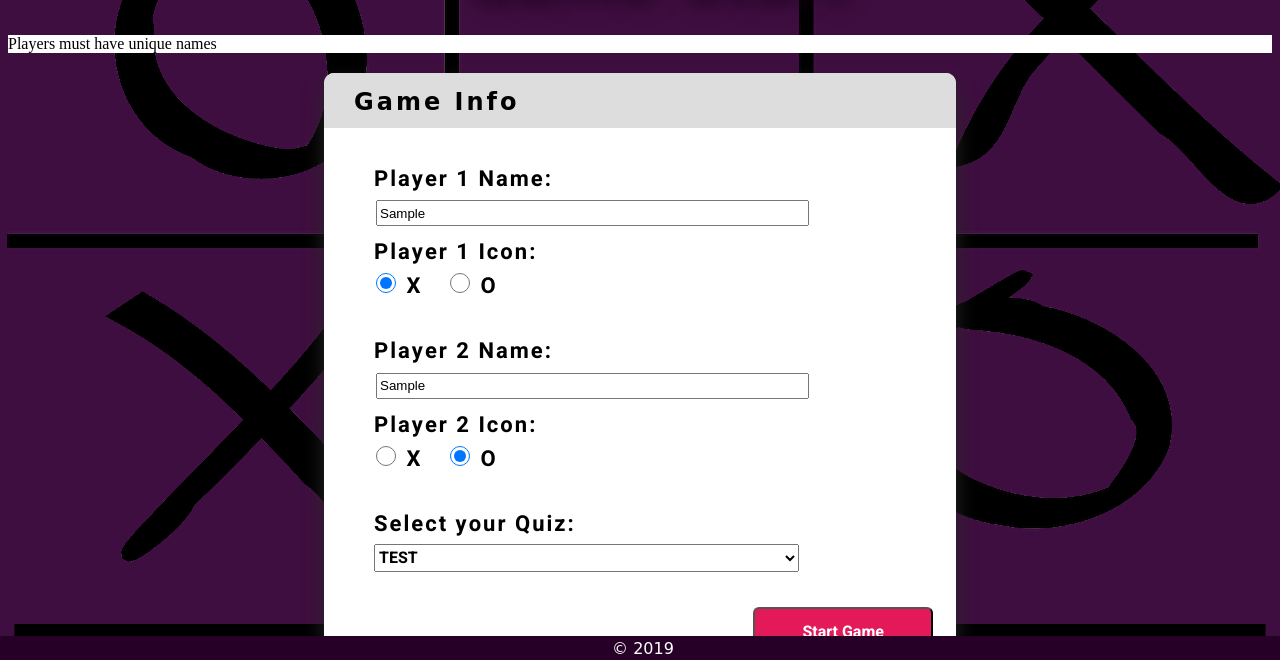
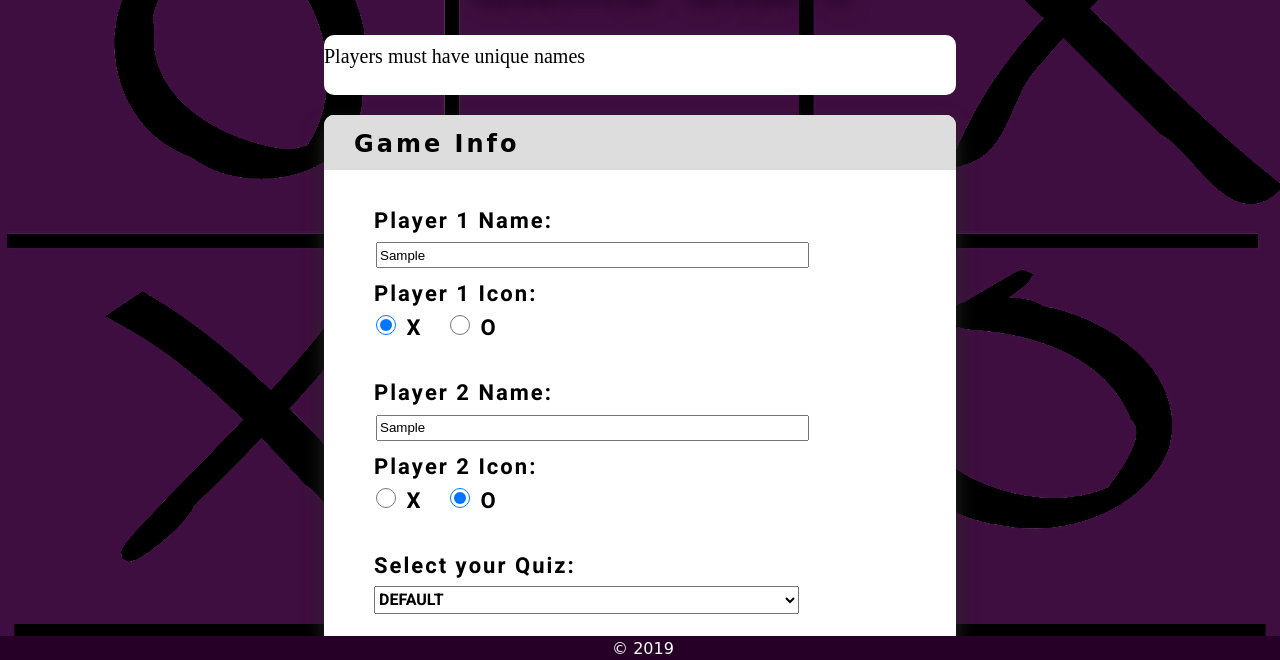
Before and after one commit to devonhackley/ticTacQuiz, a plain HTML site: page gamestart.html in a window 1280 px wide. Both pictures are taken after typing "Sample", "Sample" into the empty fields and a click on the button "Start Game". Shown: the part 139-799 px from the top of the page. Drawn offline with Linux system fonts and the light colour scheme; a web font is replaced by a local one.

Commit message:
added styling to error box

```diff
--- a/css/style.css
+++ b/css/style.css
@@ -434,3 +434,11 @@ th, td{
   display: none;
   background: #fff;
 }
+.error {
+  width: 50%;
+  height: 50px;
+  font-size: 20px;
+  padding-top: 10px;
+  margin: 0 auto;
+  border-radius: 10px;
+}
--- a/js/app.js
+++ b/js/app.js
@@ -74,8 +74,7 @@ var saveTestQuestionsInBank = function() {
     new Question('TEST', 'multipleChoice', '19What does HTML stand for?', ['Hyperlinks and Text Markup Language', 'Home Tool Markup Language', 'Hyper Text Makrup Language', 'Hyper Tools Markup Language'], 2);
 };
 
-saveTestQuestionsInBank();
-console.log('Test Question Bank Saved');
+
 
 var saveDefaultQuestionsInBank = function() {
     new Quiz('DEFAULT');
@@ -115,6 +114,8 @@ var saveDefaultQuestionsInBank = function() {
 };
 
 saveDefaultQuestionsInBank();
+saveTestQuestionsInBank();
+console.log('Test Question Bank Saved');
 
 
 // adding event listeners for the boxes when the DOM content loads
--- a/js/gamestart.js
+++ b/js/gamestart.js
@@ -71,10 +71,11 @@ var handleGameStartForm = function(event){
         }
         // create new game from inputs
         var origin = window.location.origin;
-        window.location.assign(`${origin}/play.html?`);
+        window.location.assign(`${origin}/play.html`);
         createGame(selectedQuiz, player1, player2);
     } else {
         errorBox.textContent = 'Players must have unique names';
+        errorBox.classList.add('error');
         errorBox.style.display = 'block';
     }
 };
```
